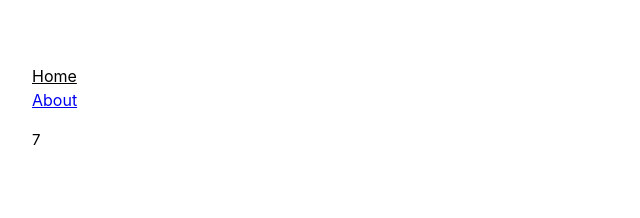
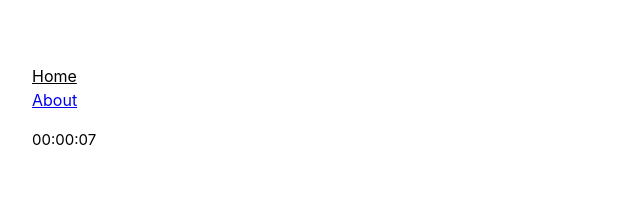
Before and after one commit to Lyyyttooon/yardpomodoro, a Vue app: page / in a window 1280 px wide. Shown: the top 218 px of the page, without its empty margins (0-640 px from the left). Built offline with nearby package versions, Linux system fonts and the light colour scheme.

Commit message:
feat: 增加时间格式化

```diff
--- a/src/components/TimeCounter.vue
+++ b/src/components/TimeCounter.vue
@@ -1,13 +1,26 @@
-<script setup>
-import { ref } from 'vue'
+<script setup lang="ts">
+import { ref, computed } from 'vue'
+import { formatToTime } from '@/utils/time'
 
 const timeCount = ref(0)
 
 setInterval(() => {
   timeCount.value++
-}, 1000);
+}, 1000)
+
+const countHours = computed(() => {
+  return formatToTime(Math.floor(timeCount.value / 3600))
+})
+
+const countMinutes = computed(() => {
+  return formatToTime(Math.floor((timeCount.value % 3600) / 60))
+})
+
+const countSeconds = computed(() => {
+  return formatToTime(Math.floor(timeCount.value % 60))
+})
 </script>
 
 <template>
-  <div>{{ timeCount }}</div>
+  <div>{{ countHours }}:{{ countMinutes }}:{{ countSeconds }}</div>
 </template>
--- a/src/router/index.ts
+++ b/src/router/index.ts
@@ -1,8 +1,8 @@
-import { createRouter, createWebHistory } from 'vue-router'
+import { createRouter, createWebHashHistory } from 'vue-router'
 import HomeView from '../views/HomeView.vue'
 
 const router = createRouter({
-  history: createWebHistory(import.meta.env.BASE_URL),
+  history: createWebHashHistory(import.meta.env.BASE_URL),
   routes: [
     {
       path: '/',
--- /dev/null
+++ b/src/utils/time.ts
@@ -0,0 +1,6 @@
+export function formatToTime(s: number) {
+  if (s < 10) {
+    return `0${s}`
+  }
+  return s
+}
```
Also changed, not shown: 1 other file (tests, documents, lock files or other folders).
